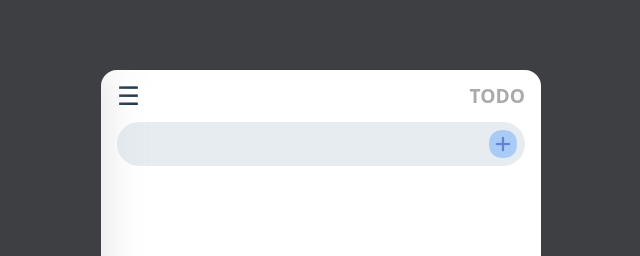
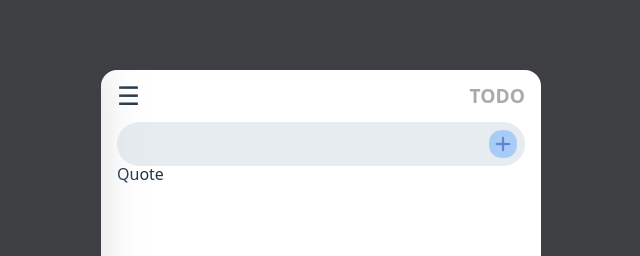
Before and after one commit to minji105/Todo-List, a React (Vite) app: page / in a window 1280 px wide. Shown: the top 256 px of the page, without its empty margins (319-959 px from the left). Built offline with nearby package versions, Linux system fonts and the light colour scheme.

Commit message:
✨ Feat: Quote 컴포넌트 생성
- Quote.jsx 파일 생성
- Home.jsx에서 Quote 컴포넌트 호출

```diff
--- /dev/null
+++ b/src/components/Quote.jsx
@@ -0,0 +1,11 @@
+import React from 'react';
+
+function Quote() {
+  return (
+    <div>
+      Quote
+    </div>
+  );
+}
+
+export default Quote;
--- a/src/pages/Home.jsx
+++ b/src/pages/Home.jsx
@@ -1,5 +1,6 @@
 import { useReducer, useRef, useState } from "react";
 import styled from "styled-components";
+import Quote from "../components/Quote";
 
 const StyledTodoList = styled.div`
   padding: 0 16px 16px;
@@ -129,6 +130,8 @@ function Home() {
           </ModalContent>
         </Modal>
       )}
+
+      <Quote />
     </StyledTodoList>
   );
 }
```
